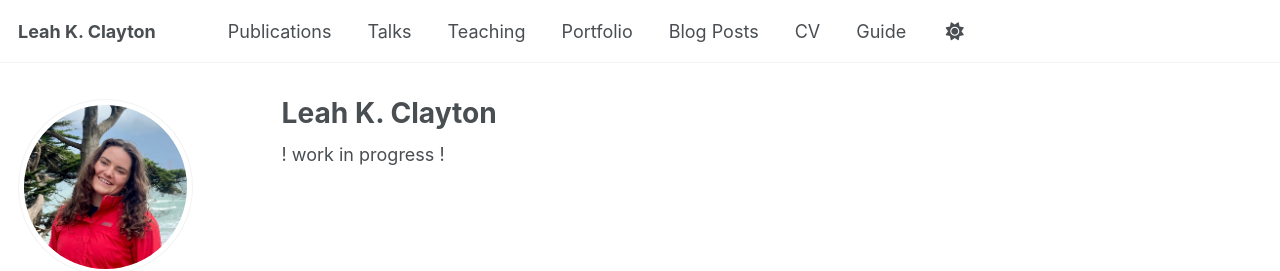
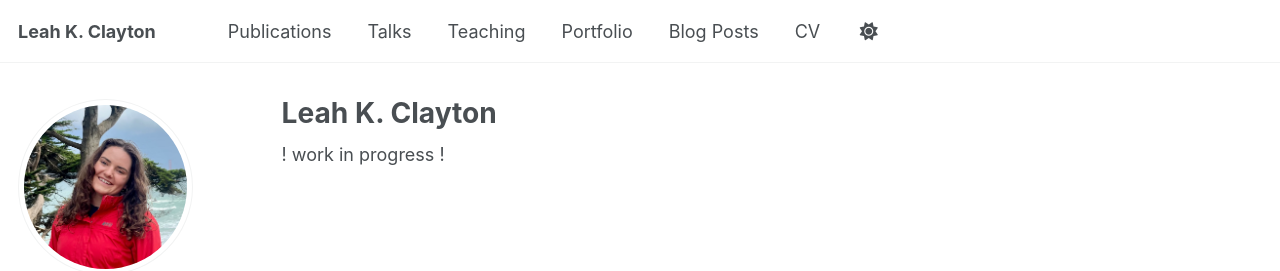
Before and after one commit to leah-clayton/leah-clayton.github.io, a Jekyll site: the page built from _pages/about.md, in a window 1280 px wide. Shown: the top 271 px of the page. Built offline with Jekyll 4.4.1, drawn with Linux system fonts in a browser that asks for light colours; some web fonts are replaced; a script that is not in the unit is left out.

Commit message:
Update navigation.yml

```diff
--- a/_data/navigation.yml
+++ b/_data/navigation.yml
@@ -28,6 +28,3 @@ main:
 
   # - title: "CV"
   #   url: /cv-json/
-
-  - title: "Guide"
-  #  url: /markdown/
```
